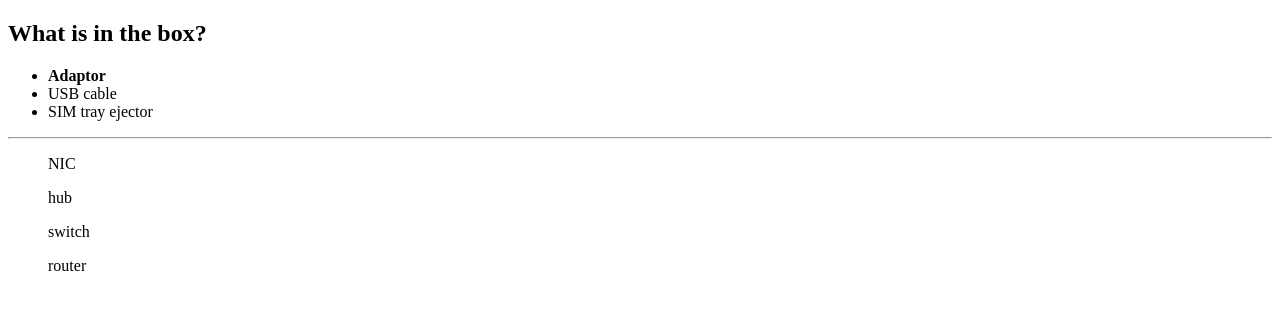
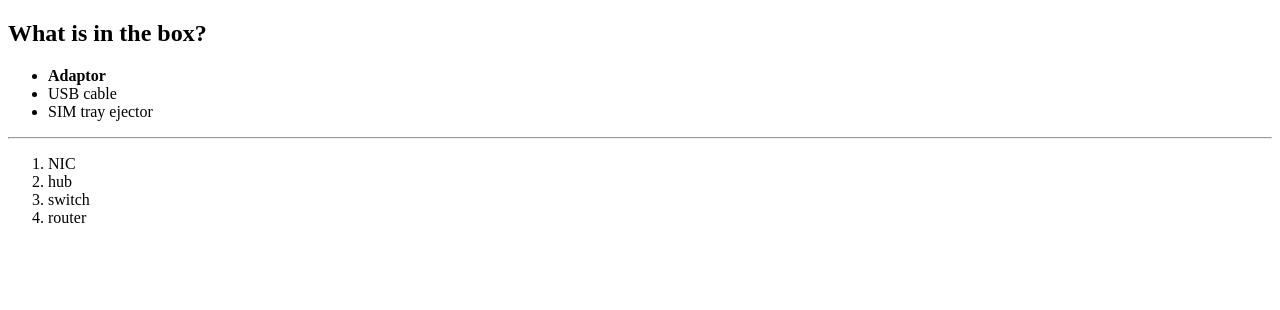
Before and after one commit to PratyushBasu2022/HTML-codes-1, a plain HTML site: page index4.html in a window 1280 px wide. Drawn offline with Linux system fonts and the light colour scheme.

Commit message:
added ol tag

```diff
--- a/index4.html
+++ b/index4.html
@@ -14,10 +14,13 @@
         <li>SIM tray ejector</li>
     </ul>
     <hr>
-    <ol>NIC</ol>
-    <ol>hub</ol>
-    <ol>switch</ol>
-    <ol>router</ol>
+<ol>
+    <li>NIC</li>
+    <li>hub</li>
+    <li>switch</li>
+    <li>router</li>
+</ol>
+
 
 </body>
 </html>
```
